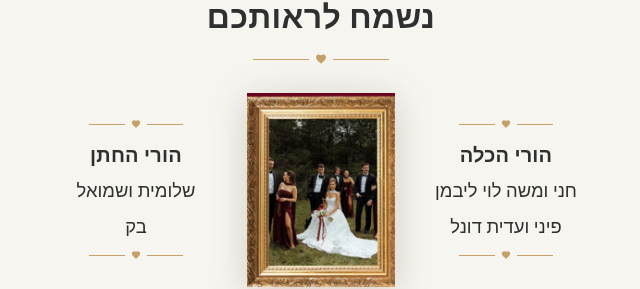
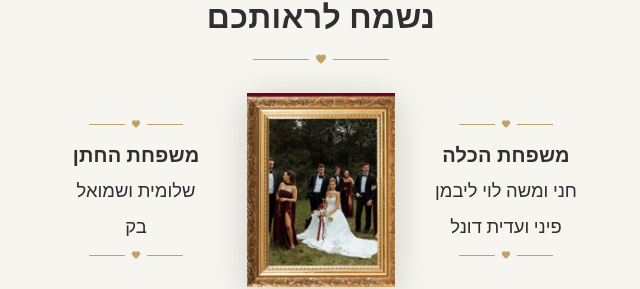
Before and after one commit to shakedd15/My-Wedding-invitation, a React (Vite) app: page / in a window 1280 px wide. Shown: the part 3552-3841 px from the top of the page, without its empty margins (319-959 px from the left). Built offline with nearby package versions, Linux system fonts and the light colour scheme; no server answers; a web font is replaced by a local one.

Commit message:
change to family

```diff
--- a/src/components/ParentsSection.jsx
+++ b/src/components/ParentsSection.jsx
@@ -192,7 +192,7 @@ export default function ParentsSection() {
         }}
       >
         <ParentsBlock
-          title="הורי הכלה"
+          title="משפחת הכלה"
           lines={["חני ומשה לוי ליבמן", "פיני ועדית דונל"]}
         />
 
@@ -217,7 +217,7 @@ export default function ParentsSection() {
         </div>
 
         <ParentsBlock
-          title="הורי החתן"
+          title="משפחת החתן"
           lines={["שלומית ושמואל", "בק"]}
         />
       </div>
```
